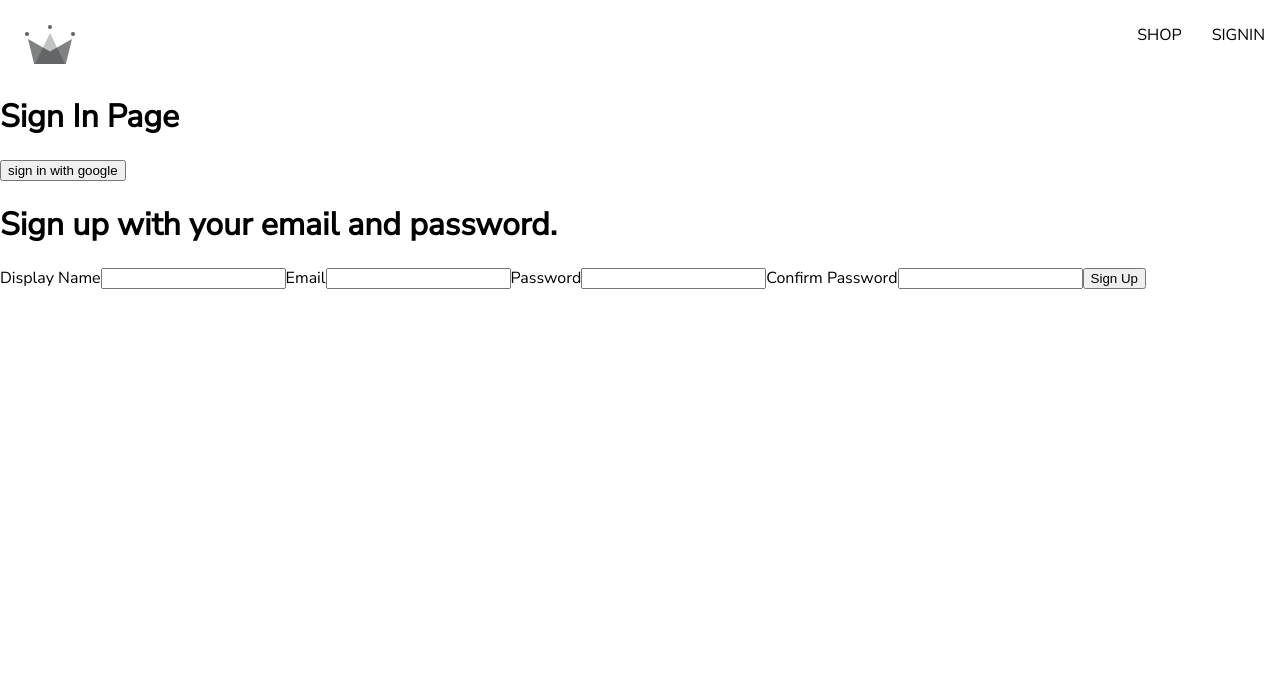
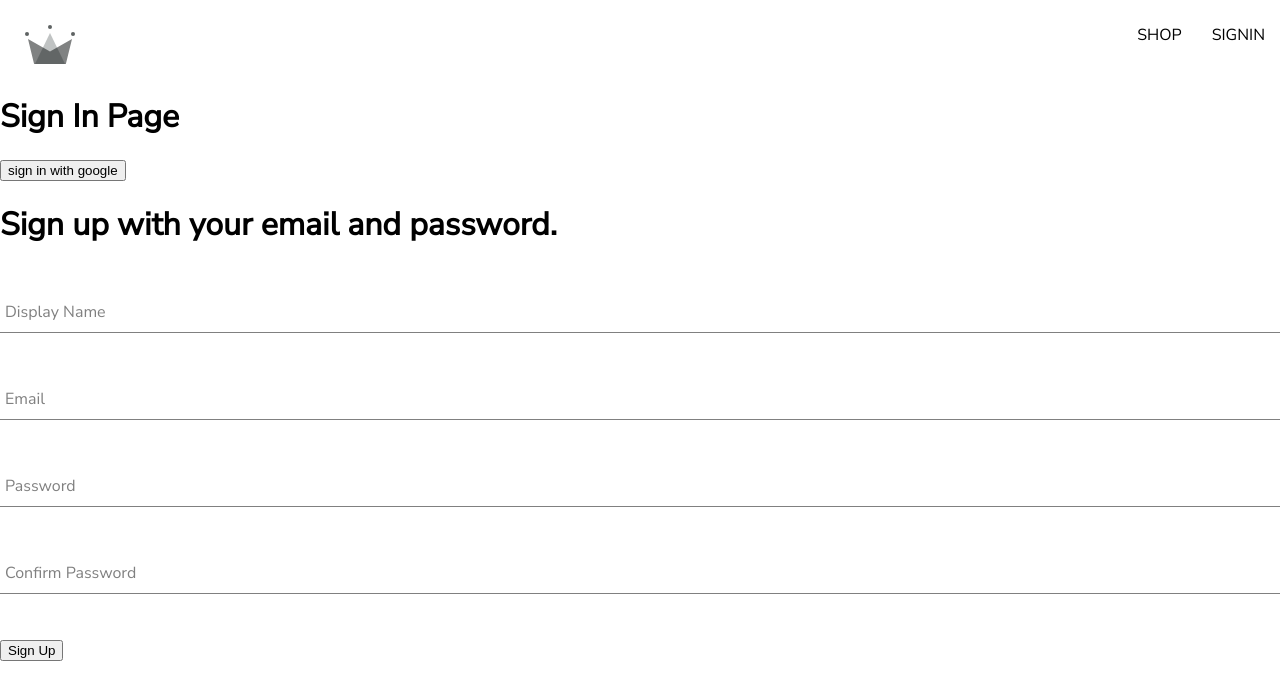
Before and after one commit to EmReedCodes/purrfect-styles, a React (Create React App) app: page /sign-in in a window 1280 px wide. Shown: the top 700 px of the page. Built offline with nearby package versions, Linux system fonts and the light colour scheme.

Commit message:
created reusable form input, added styles

```diff
--- /dev/null
+++ b/src/components/form-input/form-input.component.jsx
@@ -0,0 +1,20 @@
+import "./styles/form-input.styles.css"
+
+const FormInput = ({ label, ...otherProps }) => {
+  //the string interpolation is checking if something is typed into form
+  return (
+    <div className="group">
+      <input className="form-input" {...otherProps} />
+      {label && (
+        <label
+          className={`${otherProps.value.length ? "shrink" : ""}
+                form-input-label`}
+        >
+          {label}
+        </label>
+      )}
+    </div>
+  )
+}
+
+export default FormInput
--- /dev/null
+++ b/src/components/form-input/styles/form-input.styles.css
@@ -0,0 +1,43 @@
+.group {
+  position: relative;
+  margin: 45px 0;
+}
+.group .form-input {
+  background: none;
+  background-color: white;
+  color: grey;
+  font-size: 18px;
+  padding: 10px 10px 10px 5px;
+  display: block;
+  width: 100%;
+  border: none;
+  border-radius: 0;
+  border-bottom: 1px solid grey;
+  margin: 25px 0;
+}
+.group .form-input:focus {
+  outline: none;
+}
+.group .form-input:focus ~ .form-input-label {
+  top: -14px;
+  font-size: 12px;
+  color: black;
+}
+.group input[type=password] {
+  letter-spacing: 0.3em;
+}
+.group .form-input-label {
+  color: grey;
+  font-size: 16px;
+  font-weight: normal;
+  position: absolute;
+  pointer-events: none;
+  left: 5px;
+  top: 10px;
+  transition: 300ms ease all;
+}
+.group .form-input-label.shrink {
+  top: -14px;
+  font-size: 12px;
+  color: black;
+}/*# sourceMappingURL=form-input.styles.css.map */
--- /dev/null
+++ b/src/components/form-input/styles/form-input.styles.scss
@@ -0,0 +1,54 @@
+$sub-color: grey;
+$main-color: black;
+
+@mixin shrinkLabel {
+  top: -14px;
+  font-size: 12px;
+  color: $main-color;
+}
+
+.group {
+  position: relative;
+  margin: 45px 0;
+
+  .form-input {
+    background: none;
+    background-color: white;
+    color: $sub-color;
+    font-size: 18px;
+    padding: 10px 10px 10px 5px;
+    display: block;
+    width: 100%;
+    border: none;
+    border-radius: 0;
+    border-bottom: 1px solid $sub-color;
+    margin: 25px 0;
+
+    &:focus {
+      outline: none;
+    }
+
+    &:focus ~ .form-input-label {
+      @include shrinkLabel();
+    }
+  }
+
+  input[type='password'] {
+    letter-spacing: 0.3em;
+  }
+
+  .form-input-label {
+    color: $sub-color;
+    font-size: 16px;
+    font-weight: normal;
+    position: absolute;
+    pointer-events: none;
+    left: 5px;
+    top: 10px;
+    transition: 300ms ease all;
+
+    &.shrink {
+      @include shrinkLabel();
+    }
+  }
+}
--- a/src/components/sign-ups/sign-up-form.component.jsx
+++ b/src/components/sign-ups/sign-up-form.component.jsx
@@ -1,5 +1,9 @@
 import { useState } from "react"
-import { createAuthUserWithEmailAndPassword } from "../../utils/firebase/firsbase.utils"
+import FormInput from "../form-input/form-input.component"
+import {
+  createAuthUserWithEmailAndPassword,
+  createUserDocumentFromAuth
+} from "../../utils/firebase/firsbase.utils"
 const defaultFormFields = {
   displayName: "",
   email: "",
@@ -12,17 +16,27 @@
 
   const { displayName, email, password, confirmPassword } = formFields
 
+  const resetFormFields = () => {
+    setFormFields(defaultFormFields)
+  }
+
   //async since generating user doc with external service
-  const handleSubmit = async (event) => {
+  const handleSubmit = async event => {
     event.preventDefault()
     if (password !== confirmPassword) {
-      return alert('Passwords do not match.')
+      return alert("Passwords do not match.")
     }
     try {
-     const response = await createAuthUserWithEmailAndPassword(email, password)
-      console.log(response)
+      const { user } = await createAuthUserWithEmailAndPassword(email, password)
+      await createUserDocumentFromAuth(user, { displayName })
+      resetFormFields()
     } catch (error) {
-      console.log('user created error', error)
+      if (error.code === "auth/email-already-in-use") {
+        alert("Email already in use.")
+        return
+      } else {
+        console.log(error.code)
+      }
     }
     //confirm that pw matches
     //then see if auth went through with email and password
@@ -37,9 +51,13 @@
   return (
     <div>
       <h1>Sign up with your email and password.</h1>
-      <form onSubmit={(event) => {handleSubmit(event)}}>
-        <label htmlFor="displayName">Display Name</label>
-        <input
+      <form
+        onSubmit={event => {
+          handleSubmit(event)
+        }}
+      >
+        <FormInput
+          label="Display Name"
           type="text"
           required
           onChange={handleChange}
@@ -47,20 +65,33 @@
           value={displayName}
         />
 
-        <label htmlFor="email">Email</label>
-        <input type="email" required onChange={handleChange} name="email" value={email} />
+        <FormInput
+          label="Email"
+          type="email"
+          required
+          onChange={handleChange}
+          name="email"
+          value={email}
+        />
 
-        <label htmlFor="password">Password</label>
-        <input type="password" required onChange={handleChange} name="password" value={password} />
+        <FormInput
+          label="Password"
+          type="password"
+          required
+          onChange={handleChange}
+          name="password"
+          value={password}
+        />
 
-        <label htmlFor="password">Confirm Password</label>
-        <input
+        <FormInput
+          label="Confirm Password"
           type="password"
           required
           onChange={handleChange}
           name="confirmPassword"
           value={confirmPassword}
         />
+
         <button type="submit">Sign Up</button>
       </form>
     </div>
--- a/src/utils/firebase/firsbase.utils.js
+++ b/src/utils/firebase/firsbase.utils.js
@@ -36,7 +36,7 @@
 
 export const db = getFirestore()
 
-export const createUserDocumentFromAuth = async (userAuth) => {
+export const createUserDocumentFromAuth = async (userAuth, additionalInfo = {}) => {
   const userDocRef = doc(db, 'users', userAuth.uid)
 
   console.log(userDocRef)
@@ -53,6 +53,7 @@
         displayName,
         email,
         createdAt,
+        ...additionalInfo
       })
     } catch (error) {
       console.log('error', error.message)
```
Also changed, not shown: src/routes/sign-in/sign-in.component.jsx (+6 -9 lines), 1 other file (tests, documents, lock files or other folders).
